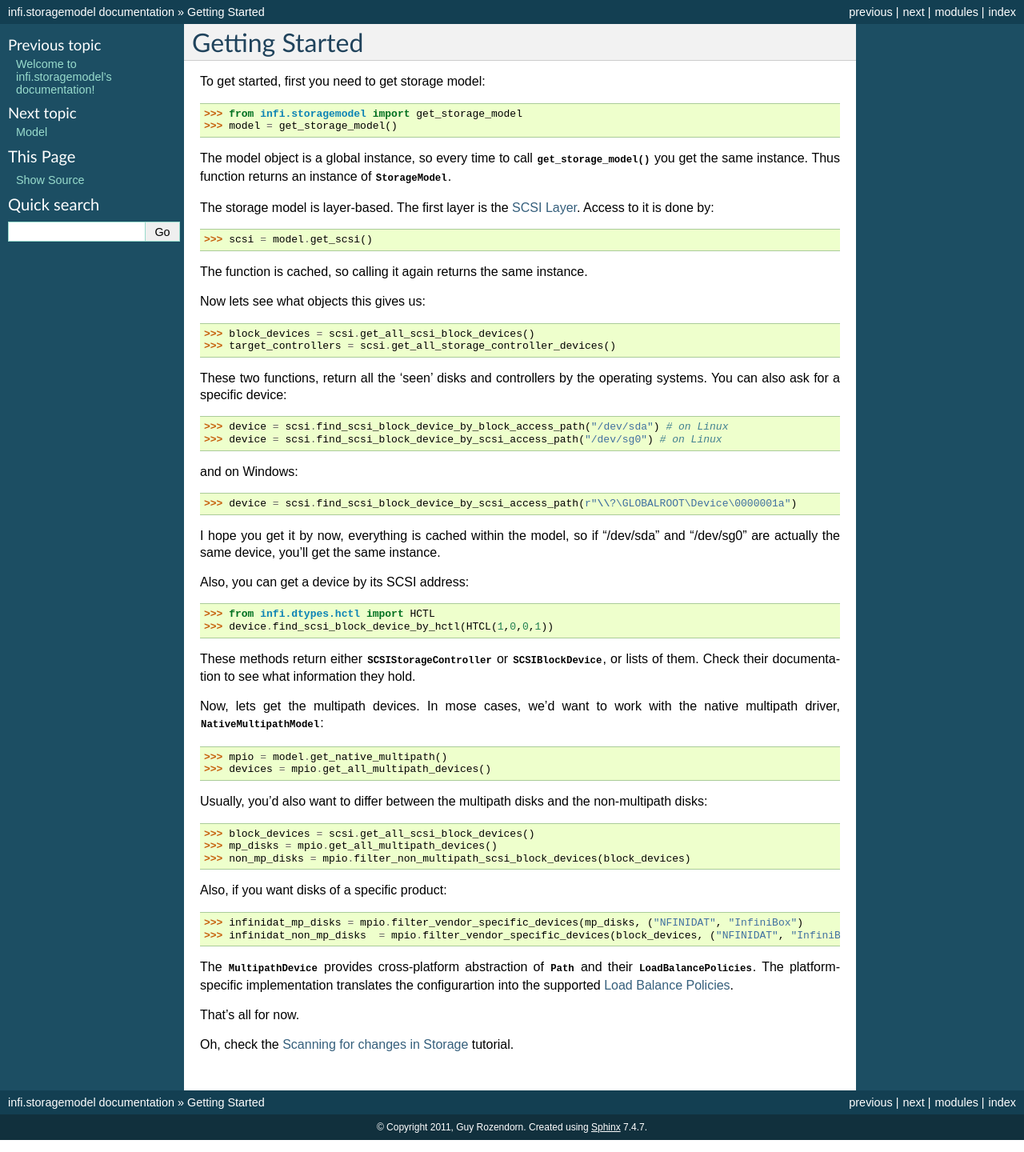
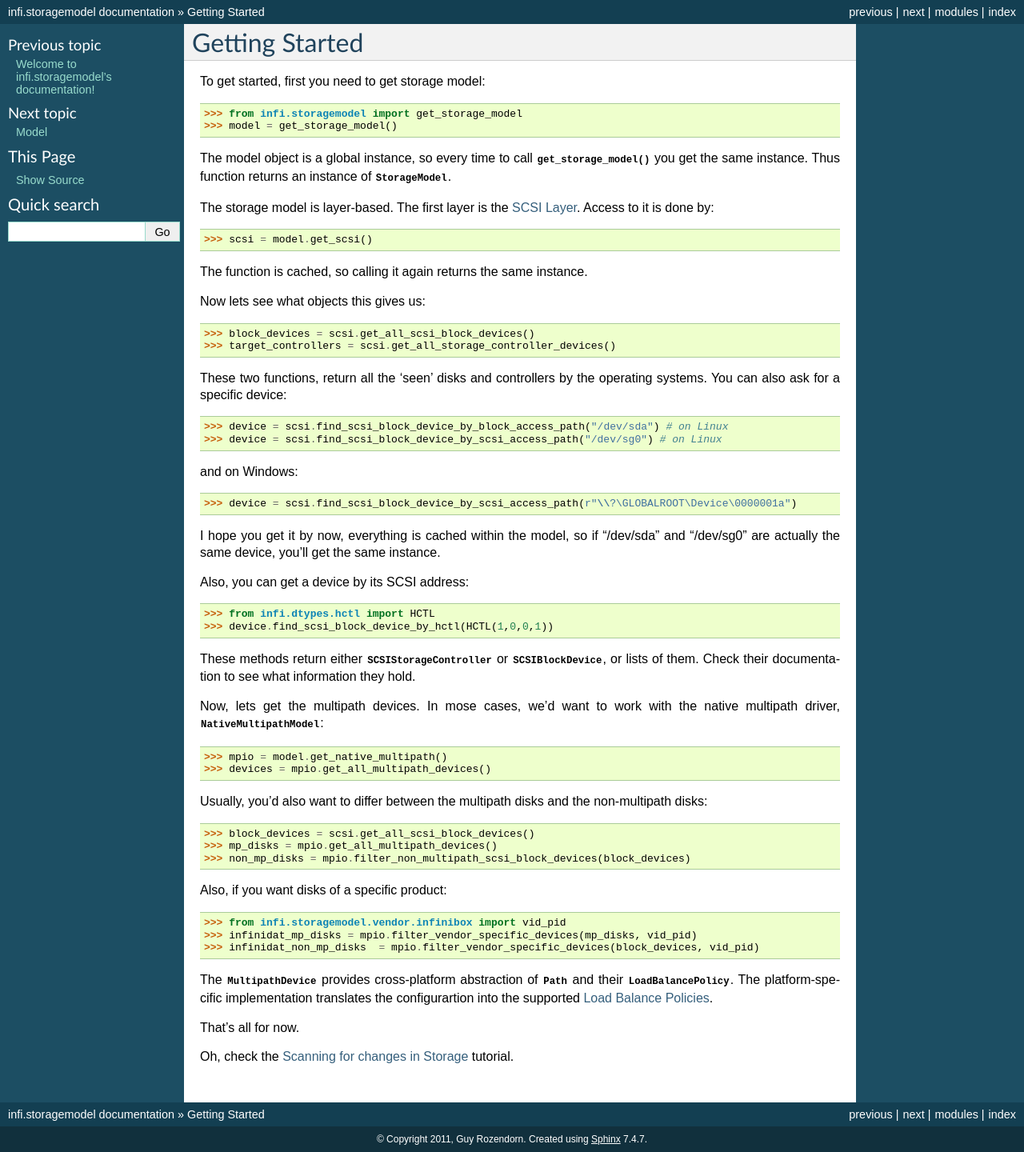
Before and after one commit to Infinidat/infi.storagemodel, a Sphinx documentation site: the page built from doc/tutorial.rst, in a window 1280 px wide. Shown: the whole page at 80% size. Built offline with Sphinx 7.4.7, drawn with Linux system fonts in a browser that asks for light colours; the version number could not be read and is left out.

Commit message:
fixing documentation

```diff
--- a/doc/tutorial.rst
+++ b/doc/tutorial.rst
@@ -37,7 +37,7 @@ device, you'll get the same instance.
 Also, you can get a device by its SCSI address:
 
     >>> from infi.dtypes.hctl import HCTL
-    >>> device.find_scsi_block_device_by_hctl(HTCL(1,0,0,1))
+    >>> device.find_scsi_block_device_by_hctl(HCTL(1,0,0,1))
 
 These methods return either :class:`.SCSIStorageController` or :class:`.SCSIBlockDevice`, or lists of them.
 Check their documentation to see what information they hold.
@@ -56,11 +56,12 @@ Usually, you'd also want to differ between the multipath disks and the non-multi
 
 Also, if you want disks of a specific product:
 
-   >>> infinidat_mp_disks = mpio.filter_vendor_specific_devices(mp_disks, ("NFINIDAT", "InfiniBox")
-   >>> infinidat_non_mp_disks  = mpio.filter_vendor_specific_devices(block_devices, ("NFINIDAT", "InfiniBox")
+   >>> from infi.storagemodel.vendor.infinibox import vid_pid
+   >>> infinidat_mp_disks = mpio.filter_vendor_specific_devices(mp_disks, vid_pid)
+   >>> infinidat_non_mp_disks  = mpio.filter_vendor_specific_devices(block_devices, vid_pid)
 
-The :class:`MultipathDevice` provides cross-platform abstraction of :class:`.Path` and their
-:class:`.LoadBalancePolicies`. The platform-specific implementation translates the configurartion into the supported
+The :class:`.MultipathDevice` provides cross-platform abstraction of :class:`.Path` and their
+:class:`.LoadBalancePolicy`. The platform-specific implementation translates the configurartion into the supported
 :ref:`supported-policies`.
 
 
```
Also changed, not shown: 2 other files.
